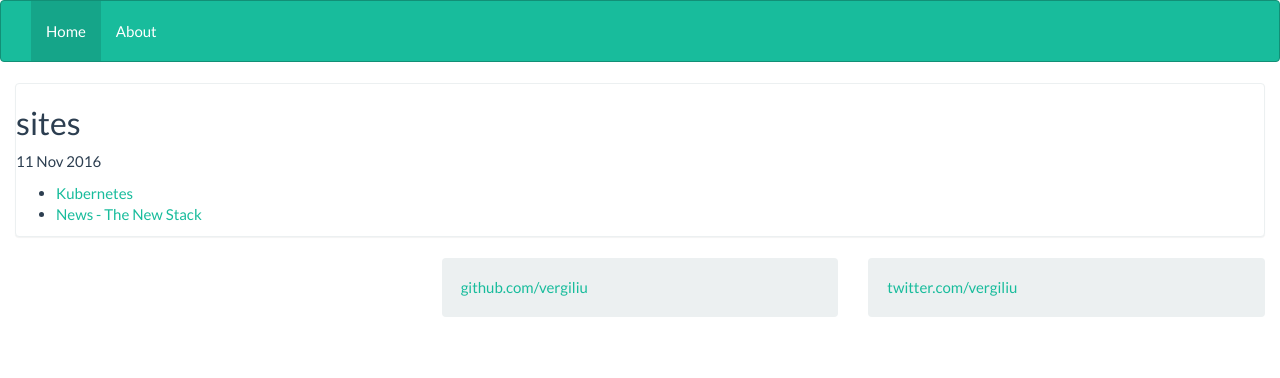
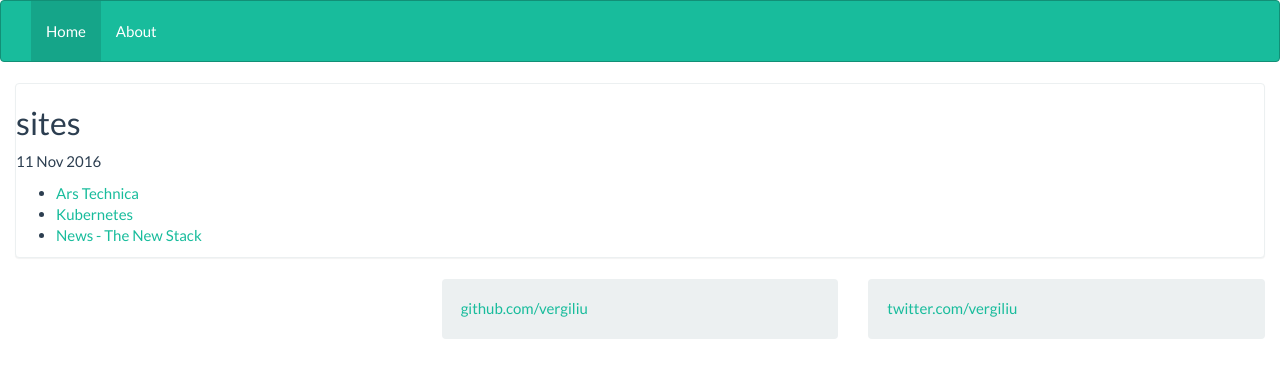
Before and after one commit to vergiliu/vergiliu.github.io, a Jekyll site: the page built from _posts/2016-11-11-sites.md, in a window 1280 px wide. Shown: the top 378 px of the page. Built offline with Jekyll 4.4.1, drawn with Linux system fonts in a browser that asks for light colours.

Commit message:
added ars

```diff
--- a/_posts/2016-11-11-sites.md
+++ b/_posts/2016-11-11-sites.md
@@ -6,9 +6,10 @@ categories: [sites]
 tags: [sites]
 rating: n.a.
 ---
-
+* [Ars Technica]
 * [Kubernetes]
 * [News - The New Stack]
 
+[Ars Technica]: http://arstechnica.com
 [Kubernetes]: http://kubernetes.io
 [News - The New Stack]: http://thenewstack.io/
```
